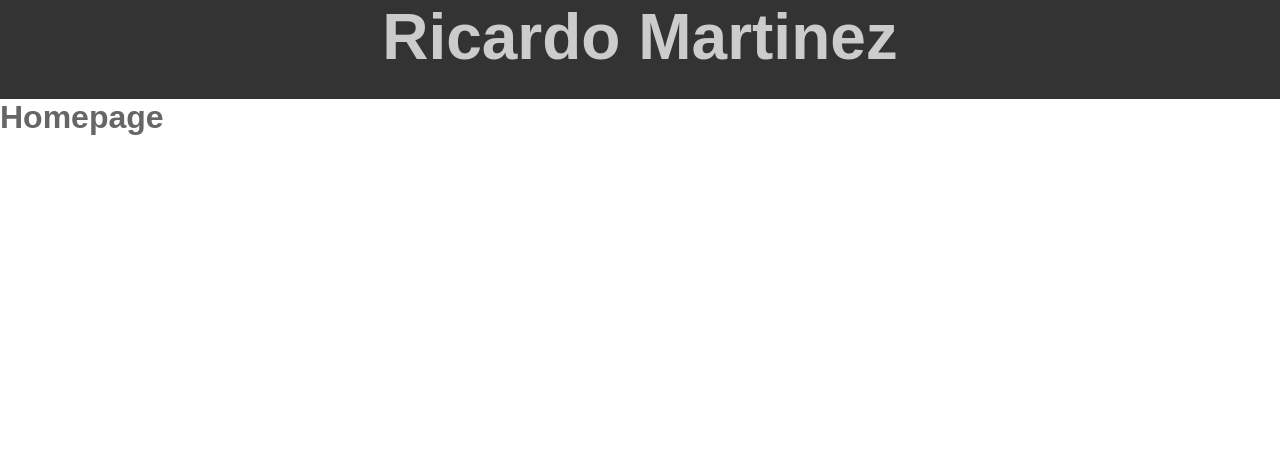
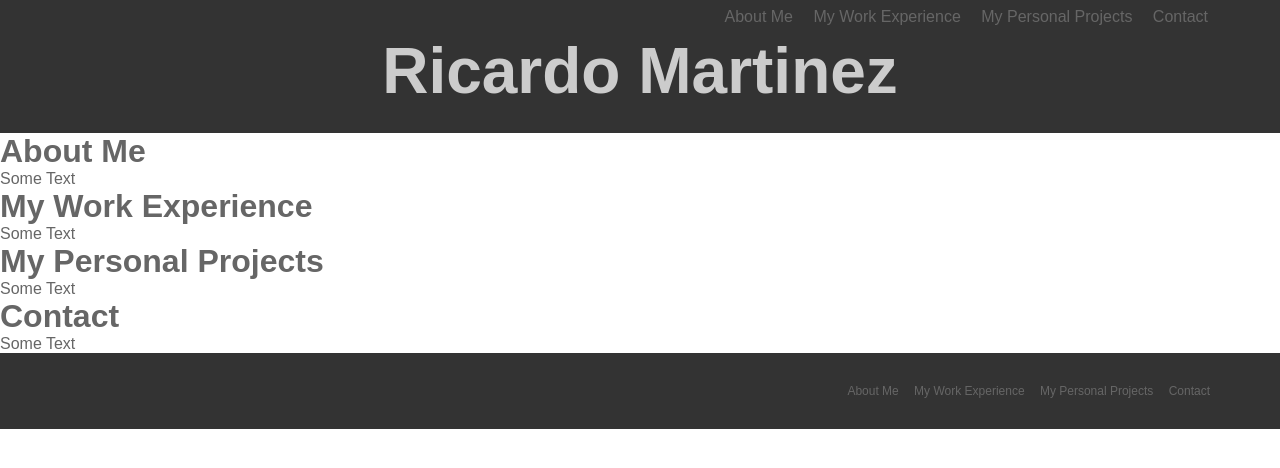
Before and after one commit to ichbinrich/ichbinrich.github.io, a Jekyll site: the page built from index.md, in a window 1280 px wide. Shown: the top 468 px of the page. Built offline with Jekyll 4.4.1, drawn with Linux system fonts in a browser that asks for light colours.

Commit message:
Navigation in Home (One Pager Style)

```diff
--- /dev/null
+++ b/_data/navigation.yaml
@@ -0,0 +1,12 @@
+- name: About Me
+  link: \#about
+  id: about
+- name: My Work Experience
+  link: \#work_experience
+  id: work_experience
+- name: My Personal Projects
+  link: \#projects
+  id: projects
+- name: Contact
+  link: \#contact
+  id: about
--- a/_layouts/default.html
+++ b/_layouts/default.html
@@ -6,11 +6,25 @@
     <link rel="stylesheet" href="{{ '/style.css' | relative_url }}">
   </head>
   <body>
-    <header class="main-header">
-        <h1 class="{% if page.home %}home-title{% else %}header-title container{% endif %}">{% if page.home %}{{ site.title }}{% else %}{{ page.title }}{% endif %}</h1>
+    <header>
+      <nav class="nav nav-header">
+        <ul>
+          {% for item in site.data.navigation %}
+            <li><a href="{{ site.baseurl }}{{ item.link }}">{{ item.name }}</a></li>
+          {% endfor %}
+        </ul>
+      </nav>
+      <h1 class="{% if page.home %}home-title{% else %}header-title container{% endif %}">{% if page.home %}{{ site.title }}{% else %}{{ page.title }}{% endif %}</h1>
     </header>
     {{content}}
-    <footer>
+    <footer class="main-footer">
+      <nav class="nav">
+        <ul>
+          {% for item in site.data.navigation %}
+            <li><a href="{{ site.baseurl }}{{ item.link }}">{{ item.name }}</a></li>
+          {% endfor %}
+        </ul>
+      </nav>
     </footer>
   </body>
 </html>
--- a/_layouts/home.html
+++ b/_layouts/home.html
@@ -1,4 +1,9 @@
 ---
 layout: default
 ---
-{{content}}
+{% for section in site.data.navigation %}
+  <div class="">
+    <h1 id="{{ section.id }}">{{ section.name }}</h1>
+    Some Text
+  </div>
+{% endfor %}
--- a/style.css
+++ b/style.css
@@ -19,12 +19,42 @@ body{
 header{
   margin: 0;
   padding: 0;
-}
-.main-header {
   background-color: #333;
   padding-top: 0;
   padding-bottom: 25px;
 }
+
+footer{
+  margin: 0;
+  padding: 0;
+  background-color: #333;
+  padding-top: 25px;
+  padding-bottom: 25px;
+  font-size: 0.75em;
+}
+
+.nav li{
+  padding: 0;
+  display: inline;
+}
+
+.nav a{
+  display: inline-block;
+  text-decoration: none;
+  padding: 0.5em;
+}
+
+.nav a:hover{
+  background-color: #ccc;
+  color: #333;
+}
+
+.nav ul{
+  padding-right: 5%;
+  margin: 0;
+  text-align: right;
+}
+
 .header-title{
   text-align: left;
   color: #ccc;
```
